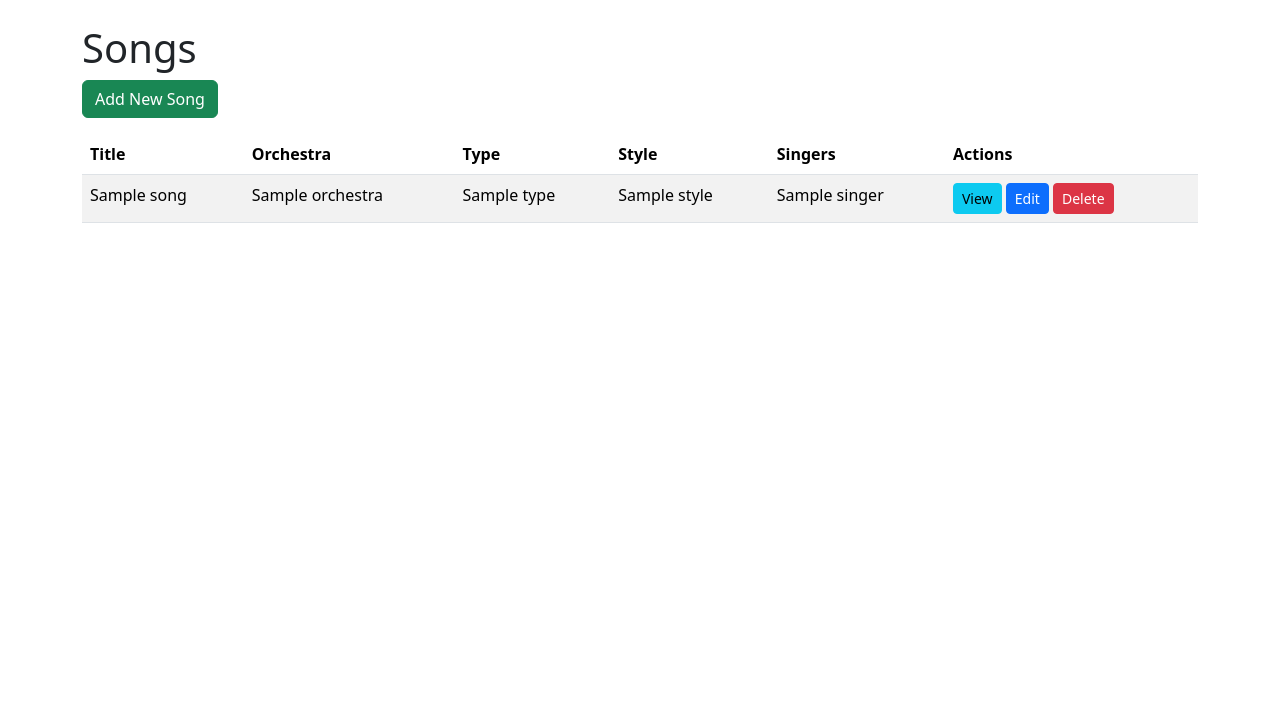
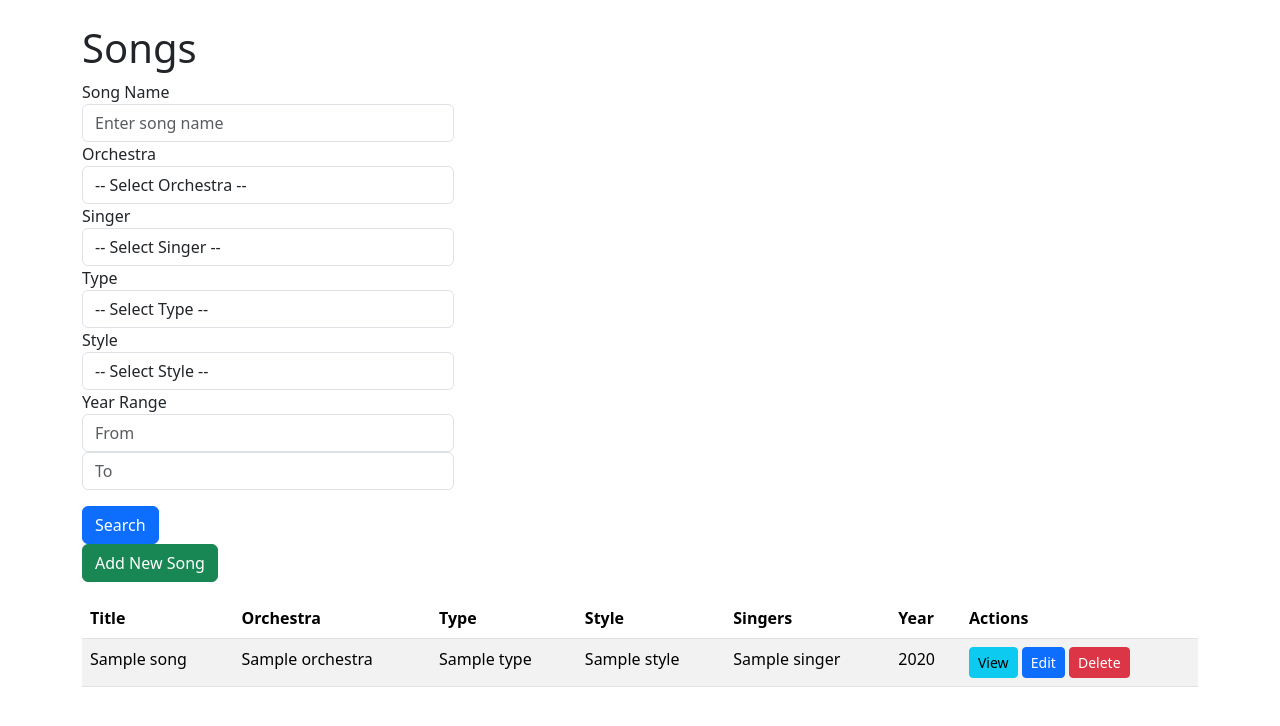
Before and after one commit to JohnRomanelis/TandaBase, a Flask app: page /songs/ in a window 1280 px wide. Shown: the part 56-782 px from the top of the page. Run offline with Flask 3, Linux system fonts and the light colour scheme; tables that the repository leaves empty hold one stand-in row (values such as "Sample post"); some libraries are stand-ins or nearby versions.

Commit message:
search song - working

```diff
--- a/app/routes/song.py
+++ b/app/routes/song.py
@@ -1,8 +1,12 @@
 # app/routes/song.py
-from flask import Blueprint, render_template, request, redirect, url_for, flash
+from flask import Blueprint, render_template, request, redirect, url_for, flash, jsonify
 from app.forms.song_forms import SongForm
 from app.forms.delete_form import DeleteForm
 from app.services.song_service import SongService
+from app.services.orchestra_service import OrchestraService
+from app.services.singer_service import SingerService
+from app.services.type_and_style_service import TypeService, StyleService
+
 
 song_bp = Blueprint('song_bp', __name__)
 
@@ -68,9 +72,23 @@ def delete_song(song_id):
 
 @song_bp.route('/')
 def list_songs():
+    # Fetch required data for the search box
+    orchestras = OrchestraService.get_all_orchestras()
+    singers = SingerService.get_all_singers()
+    # NOTE: There is no service handling for types and styles
+    types = TypeService.get_all_types()
+    styles = StyleService.get_all_styles()
+
+
     songs = SongService.get_all_songs()
     delete_form = DeleteForm()
-    return render_template('song/list_songs.html', songs=songs, delete_form=delete_form)
+    return render_template('song/list_songs.html',
+                            songs=songs,
+                            orchestras=orchestras,
+                            singers=singers,
+                            types=types,
+                            styles=styles,
+                            delete_form=delete_form)
 
 @song_bp.route('/view/<int:song_id>')
 def view_song(song_id):
@@ -80,44 +98,45 @@ def view_song(song_id):
         return redirect(url_for('song_bp.list_songs'))
     return render_template('song/view_song.html', song=song)
 
-@song_bp.route('/search', methods=['GET'])
-def search_songs():
+@song_bp.route('/songs/search')
+def search_results():
     # Get search parameters from query string
-    title = request.args.get('title', '').strip()
-    orchestra = request.args.get('orchestra', '').strip()
-    singer = request.args.get('singer', '').strip()
-    type_id = request.args.get('type_id', type=int)
-    style_id = request.args.get('style_id', type=int)
-    year_from = request.args.get('year_from', type=int)
-    year_to = request.args.get('year_to', type=int)
-    ajax = request.args.get('ajax', type=int, default=0)
+    name = request.args.get('name', '').strip()
+    orchestra_id = request.args.get('orchestra_id', '')
+    singer_id = request.args.get('singer_id', '')
+    type_id = request.args.get('type_id', '')
+    style_id = request.args.get('style_id', '')
+    year_from = request.args.get('year_from', '')
+    year_to = request.args.get('year_to', '')
 
-    # Call the song search service with parameters
-    songs = SongService.advanced_search_songs(
-        title=title,
-        orchestra=orchestra,
-        singer=singer,
-        type_id=type_id,
-        style_id=style_id,
-        year_from=year_from,
-        year_to=year_to
+    # Perform search using the service layer
+    search_params = {
+        'name': name,
+        'orchestra_id': orchestra_id,
+        'singer_id': singer_id,
+        'type_id': type_id,
+        'style_id': style_id,
+        'year_from': year_from,
+        'year_to': year_to
+    }
+    print(search_params)
+    songs = SongService.search_songs(search_params)
+    print(songs)
+
+
+    # Fetch required data for the search box
+    orchestras = OrchestraService.get_all_orchestras()
+    singers = SingerService.get_all_singers()
+    types = TypeService.get_all_types()
+    styles = StyleService.get_all_styles()
+
+    delete_form = DeleteForm()
+    return render_template(
+        'song/list_songs.html',
+        songs=songs,
+        orchestras=orchestras,
+        singers=singers,
+        types=types,
+        styles=styles,
+        delete_form=delete_form
     )
-
-    if ajax:
-        # Return results in JSON format
-        results = []
-        for song in songs:
-            results.append({
-                'id': song.id,
-                'title': song.title,
-                'orchestra': song.orchestra.name if song.orchestra else '',
-                'singer': song.singer.name if song.singer else '',
-                'type': song.type.name if song.type else '',
-                'style': song.style.name if song.style else '',
-                'year': song.year
-            })
-        return jsonify(results)
-    else:
-        # Render the song listing template with search results
-        form = SongSearchForm(request.args)
-        return render_template('song/list_songs.html', songs=songs, form=form)
--- a/app/services/song_service.py
+++ b/app/services/song_service.py
@@ -132,35 +132,38 @@ class SongService:
     def get_all_songs():
         return Song.query.order_by(Song.title).all()
 
-    @staticmethod
-    def search_songs(query):
-        return Song.query.filter(Song.title.ilike(f'%{query}%')).order_by(Song.title).all()
 
     @staticmethod
-    def advanced_search_songs(title=None, orchestra=None, singer=None, type_id=None, style_id=None, year_from=None, year_to=None):
+    def search_songs(params):
         query = Song.query
 
-        if title:
-            query = query.filter(Song.title.ilike(f'%{title}%'))
+        # Filter by name
+        if params.get('name'):
+            query = query.filter(Song.title.ilike(f"%{params['name']}%"))
 
-        if orchestra:
-            query = query.join(Orchestra).filter(Orchestra.name.ilike(f'%{orchestra}%'))
+        # Filter by orchestra
+        if params.get('orchestra_id'):
+            query = query.filter(Song.orchestra_id == params['orchestra_id'])
 
-        if singer:
-            query = query.join(Singer).filter(Singer.name.ilike(f'%{singer}%'))
+        # Filter by singer
+        if params.get('singer_id'):
+            query = query.join(Song.singers).filter(Singer.id == params['singer_id'])
 
-        if type_id:
-            query = query.filter(Song.type_id == type_id)
+        # Filter by type
+        if params.get('type_id'):
+            query = query.filter(Song.type_id == params['type_id'])
 
-        if style_id:
-            query = query.filter(Song.style_id == style_id)
+        # Filter by style
+        if params.get('style_id'):
+            query = query.filter(Song.style_id == params['style_id'])
 
+        # Filter by year range
+        year_from = params.get('year_from')
+        year_to = params.get('year_to')
         if year_from:
-            query = query.filter(Song.year >= year_from)
+            query = query.filter(Song.recording_year >= int(year_from))
+        if year_to:
+            query = query.filter(Song.recording_year <= int(year_to))
 
-        if year_to:
-            query = query.filter(Song.year <= year_to)
-
-        songs = query.order_by(Song.title).limit(50).all()
-
-        return songs
+        # Execute query
+        return query.order_by(Song.title).all()
--- /dev/null
+++ b/app/services/type_and_style_service.py
@@ -0,0 +1,22 @@
+from app.models.type import Type
+
+class TypeService:
+    @staticmethod
+    def get_all_types():
+        return Type.query.order_by(Type.name).all()
+
+    @staticmethod
+    def get_type_by_id(type_id):
+        return Type.query.get(type_id)
+
+
+from app.models.style import Style
+
+class StyleService:
+    @staticmethod
+    def get_all_styles():
+        return Style.query.order_by(Style.name).all()
+
+    @staticmethod
+    def get_style_by_id(style_id):
+        return Style.query.get(style_id)
--- a/app/static/js/tanda.js
+++ b/app/static/js/tanda.js
@@ -68,4 +68,7 @@ document.addEventListener('DOMContentLoaded', function() {
             addSongToTanda(song);
         });
     }
+
+
+
 });
--- a/app/templates/song/list_songs.html
+++ b/app/templates/song/list_songs.html
@@ -1,7 +1,11 @@
 {% extends "base.html" %}
+{% from "song/song_search_box.html" import song_search_box %}
 {% block title %}Songs{% endblock %}
 {% block content %}
 <h1>Songs</h1>
+
+<!-- Include the search box macro -->
+{{ song_search_box(orchestras=orchestras, singers=singers, types=types, styles=styles, action_url=url_for('song_bp.search_results'), method='get', use_ajax=False) }}
 
 
 <a href="{{ url_for('song_bp.add_song') }}" class="btn btn-success mb-3">Add New Song</a>
@@ -13,6 +17,7 @@
             <th>Type</th>
             <th>Style</th>
             <th>Singers</th>
+            <th>Year</th>
             <th>Actions</th>
         </tr>
     </thead>
@@ -28,6 +33,7 @@
                     {{ singer.name }}{% if not loop.last %}, {% endif %}
                 {% endfor %}
             </td>
+            <td>{{ song.recording_year or 'N/A' }}</td>
             <td>
                 <a href="{{ url_for('song_bp.view_song', song_id=song.id) }}" class="btn btn-info btn-sm">View</a>
                 <a href="{{ url_for('song_bp.edit_song', song_id=song.id) }}" class="btn btn-primary btn-sm">Edit</a>
--- /dev/null
+++ b/app/templates/song/song_search_box.html
@@ -0,0 +1,69 @@
+<!-- app/templates/song/song_search_box.html -->
+{% macro song_search_box(orchestras, singers, types, styles, action_url, method='get', use_ajax=False) %}
+<form id="song-search-form" method="{{ method }}" action="{{ action_url }}">
+    <div class="form-row">
+        <!-- Song Name -->
+        <div class="form-group col-md-4">
+            <label for="song-name">Song Name</label>
+            <input type="text" class="form-control" id="song-name" name="name" placeholder="Enter song name" value="{{ request.args.get('name', '') }}">
+        </div>
+        <!-- Orchestra -->
+        <div class="form-group col-md-4">
+            <label for="orchestra">Orchestra</label>
+            <select class="form-control" id="orchestra" name="orchestra_id">
+                <option value="">-- Select Orchestra --</option>
+                {% for orchestra in orchestras %}
+                <option value="{{ orchestra.id }}" {% if orchestra.id|string == request.args.get('orchestra_id', '') %}selected{% endif %}>{{ orchestra.name }}</option>
+                {% endfor %}
+            </select>
+        </div>
+        <!-- Singer -->
+        <div class="form-group col-md-4">
+            <label for="singer">Singer</label>
+            <select class="form-control" id="singer" name="singer_id">
+                <option value="">-- Select Singer --</option>
+                {% for singer in singers %}
+                <option value="{{ singer.id }}">{{ singer.name }}</option>
+                {% endfor %}
+            </select>
+        </div>
+    </div>
+    <div class="form-row">
+        <!-- Type -->
+        <div class="form-group col-md-4">
+            <label for="type">Type</label>
+            <select class="form-control" id="type" name="type_id">
+                <option value="">-- Select Type --</option>
+                {% for type in types %}
+                <option value="{{ type.id }}">{{ type.name }}</option>
+                {% endfor %}
+            </select>
+        </div>
+        <!-- Style -->
+        <div class="form-group col-md-4">
+            <label for="style">Style</label>
+            <select class="form-control" id="style" name="style_id">
+                <option value="">-- Select Style --</option>
+                {% for style in styles %}
+                <option value="{{ style.id }}">{{ style.name }}</option>
+                {% endfor %}
+            </select>
+        </div>
+        <!-- Year Range -->
+        <div class="form-group col-md-4">
+            <label for="year-range">Year Range</label>
+            <div class="form-row">
+                <div class="col">
+                    <input type="number" class="form-control" id="year-from" name="year_from" placeholder="From" min="1800" max="2100">
+                </div>
+                <div class="col">
+                    <input type="number" class="form-control" id="year-to" name="year_to" placeholder="To" min="1800" max="2100">
+                </div>
+            </div>
+        </div>
+    </div>
+    {% if not use_ajax %}
+    <button type="submit" class="btn btn-primary mt-3">Search</button>
+    {% endif %}
+</form>
+{% endmacro %}
```
Also changed, not shown: REAME.md (+3 -1 lines), app/forms/song_forms.py (+0 -16 lines), app/templates/song/_song_search_form.html (deleted, +0 -35 lines), app/templates/tanda/create_tanda.html (+10 -13 lines).
